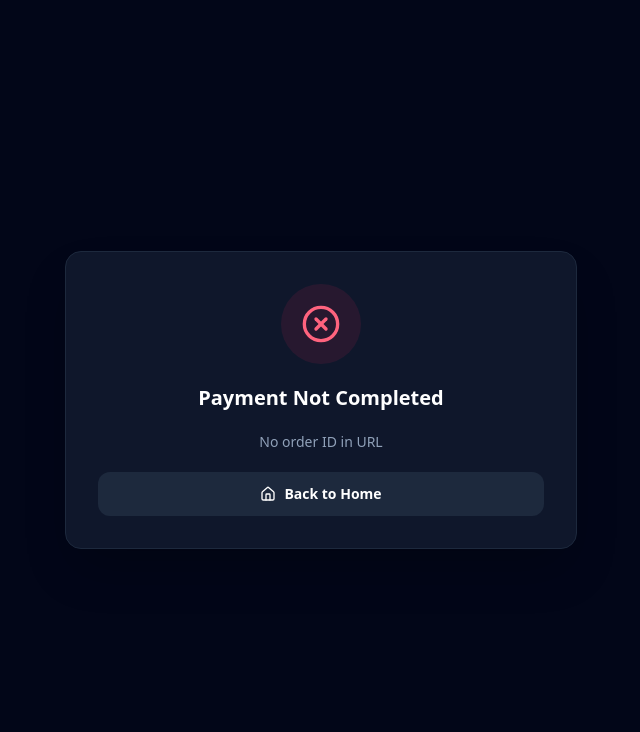
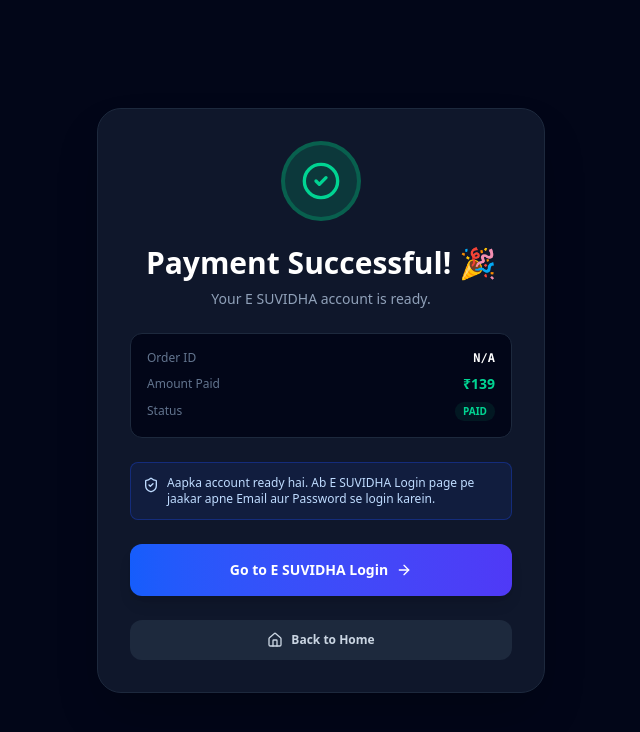
Before and after one commit to pankaj34540/999tools, a React (Vite) app: page /payment-success in a window 1280 px wide. Shown: the top 732 px of the page, without its empty margins (319-959 px from the left). Built offline with nearby package versions, Linux system fonts and the light colour scheme; no server answers; the database is empty.

Commit message:
Refactor PaymentSuccessPage component

```diff
--- a/src/pages/PaymentSuccessPage.tsx
+++ b/src/pages/PaymentSuccessPage.tsx
@@ -1,239 +1,69 @@
-import React, { useEffect, useState } from 'react';
-import { useSearchParams, useNavigate } from 'react-router-dom';
-import { CheckCircle2, XCircle, Loader2, ArrowRight, Home } from 'lucide-react';
-import { doc, updateDoc, getDoc } from 'firebase/firestore';
-import { db } from '../config/firebase';
-import { useSEO } from '../hooks/useSEO';
-
-type Status = 'loading' | 'paid' | 'failed' | 'pending';
+import React from 'react';
+import { useNavigate } from 'react-router-dom';
+import { CheckCircle2, Home, ArrowRight, ShieldCheck } from 'lucide-react';
 
 const PaymentSuccessPage: React.FC = () => {
-  const [searchParams] = useSearchParams();
   const navigate = useNavigate();
-  const [status, setStatus] = useState<Status>('loading');
-  const [details, setDetails] = useState<any>(null);
-  const [errorMsg, setErrorMsg] = useState('');
-  const [saved, setSaved] = useState(false);
-
-  const orderId = searchParams.get('order_id');
-  const urlType = searchParams.get('type') || 'service_order';
-
-  // 🔒 SEO: Transactional page — never indexed by Google
-  useSEO({
-    title: 'Payment Complete — 999tools',
-    description: 'Payment verification page.',
-    noindex: true,
-  });
-
-  useEffect(() => {
-    if (!orderId) {
-      setStatus('failed');
-      setErrorMsg('No order ID in URL');
-      return;
-    }
-    verifyPayment();
-    // eslint-disable-next-line react-hooks/exhaustive-deps
-  }, [orderId]);
-
-  const verifyPayment = async () => {
-    try {
-      const res = await fetch(`/api/cashfree-verify-order?order_id=${orderId}`);
-      const data = await res.json();
-
-      if (!res.ok) {
-        setStatus('failed');
-        setErrorMsg(data.error || 'Could not verify payment');
-        return;
-      }
-
-      setDetails(data);
-      const orderTags = data.orderTags || {};
-      const detectedType = orderTags.type || urlType;
-
-      if (data.status === 'PAID') {
-        setStatus('paid');
-        if (!saved && orderId) {
-          try {
-            // ═══════════════════════════════════════
-            // SUBSCRIPTION
-            // ═══════════════════════════════════════
-            if (detectedType === 'subscription') {
-              const reqRef = doc(db, 'paymentRequests', orderId);
-              const snap = await getDoc(reqRef);
-              if (snap.exists()) {
-                const existing = snap.data();
-                if (existing?.status !== 'approved') {
-                  await updateDoc(reqRef, {
-                    status: 'approved',
-                    verifiedAt: new Date().toISOString(),
-                    verifiedVia: 'cashfree_success_page',
-                    cashfreePaymentId: data.orderId || '',
-                    validUntil: new Date(
-                      Date.now() +
-                        ((orderTags.billingCycle === 'monthly' ? 30 : 365) * 86400000)
-                    ).toISOString(),
-                  });
-                }
-              }
-            }
-            // ═══════════════════════════════════════
-            // VLE REGISTRATION
-            // ═══════════════════════════════════════
-            else if (detectedType === 'vle_registration') {
-              const appId = orderTags.applicationId;
-              if (appId) {
-                const appRef = doc(db, 'vleApplications', appId);
-                const snap = await getDoc(appRef);
-                if (snap.exists()) {
-                  const existing = snap.data();
-                  if (existing?.paymentStatus !== 'paid') {
-                    await updateDoc(appRef, {
-                      paymentStatus: 'paid',
-                      cashfreePaymentId: data.orderId || '',
-                      cashfreeOrderId: orderId,
-                      verifiedAt: new Date().toISOString(),
-                    });
-                  }
-                }
-              }
-            }
-            // ═══════════════════════════════════════
-            // SERVICE ORDER (default)
-            // ═══════════════════════════════════════
-            else {
-              const orderRef = doc(db, 'serviceOrders', orderId);
-              const snap = await getDoc(orderRef);
-              if (snap.exists()) {
-                const existing = snap.data();
-                if (existing?.paymentStatus !== 'paid') {
-                  await updateDoc(orderRef, {
-                    paymentStatus: 'paid',
-                    paymentReference: orderId,
-                    cashfreePaymentId: data.orderId || '',
-                    ownerNotes: `Verified via success page. Payment ID: ${data.orderId}`,
-                    updatedAt: new Date().toISOString(),
-                  });
-                }
-              }
-            }
-            setSaved(true);
-          } catch (err: any) {
-            console.error('Firestore update failed:', err);
-          }
-        }
-      } else if (data.status === 'ACTIVE') {
-        setStatus('pending');
-      } else {
-        setStatus('failed');
-        setErrorMsg(`Payment status: ${data.status}`);
-      }
-    } catch (err: any) {
-      setStatus('failed');
-      setErrorMsg(err.message || 'Verification failed');
-    }
-  };
-
-  const getSuccessMessage = () => {
-    if (details) {
-      const tags = details.orderTags || {};
-      const t = tags.type || urlType;
-      if (t === 'subscription') return 'Your plan has been activated instantly.';
-      if (t === 'vle_registration')
-        return 'Your VLE application has been submitted. Credentials will be sent to your WhatsApp & Email within 15-30 minutes.';
-    }
-    return 'Your order has been placed and is now being processed.';
-  };
+  const params = new URLSearchParams(window.location.search);
+  const orderId = params.get('order_id') || 'N/A';
 
   return (
     <div className="min-h-screen bg-slate-950 flex items-center justify-center p-4">
-      <div className="max-w-lg w-full bg-slate-900 rounded-2xl border border-slate-800 shadow-2xl overflow-hidden">
-        <div className="p-8 text-center space-y-5">
-          {status === 'loading' && (
-            <>
-              <div className="w-20 h-20 mx-auto rounded-full bg-indigo-500/10 flex items-center justify-center">
-                <Loader2 className="w-10 h-10 text-indigo-400 animate-spin" />
-              </div>
-              <h1 className="text-xl font-bold text-white">Verifying Payment...</h1>
-              <p className="text-sm text-slate-400">Please wait, don't close this page.</p>
-            </>
-          )}
+      <div className="bg-slate-900 rounded-3xl border border-slate-800 shadow-2xl max-w-md w-full p-8 text-center space-y-6">
 
-          {status === 'paid' && (
-            <>
-              <div className="w-20 h-20 mx-auto rounded-full bg-emerald-500/10 flex items-center justify-center">
+        {/* Success Icon */}
+        <div className="w-20 h-20 mx-auto rounded-full bg-emerald-500/20 flex items-center justify-center border-4 border-emerald-500/30">
           <CheckCircle2 className="w-10 h-10 text-emerald-400" />
         </div>
-              <h1 className="text-2xl font-black text-white">Payment Successful! 🎉</h1>
-              <p className="text-sm text-slate-400">{getSuccessMessage()}</p>
 
-              {details && (
-                <div className="bg-slate-950 rounded-xl border border-slate-800 p-4 text-left text-xs space-y-2">
-                  <div className="flex justify-between">
-                    <span className="text-slate-400">Order ID:</span>
-                    <span className="text-white font-mono text-[10px]">{details.orderId}</span>
+        {/* Title */}
+        <div>
+          <h1 className="text-3xl font-black text-white mb-2">Payment Successful! 🎉</h1>
+          <p className="text-slate-400 text-sm">Your E SUVIDHA account is ready.</p>
         </div>
-                  {(details.serviceName || details.note) && (
-                    <div className="flex justify-between">
-                      <span className="text-slate-400">Details:</span>
-                      <span className="text-white font-bold">
-                        {details.serviceName || details.note}
-                      </span>
+
+        {/* Order Details */}
+        <div className="bg-slate-950 rounded-xl p-4 border border-slate-800 text-left space-y-2">
+          <div className="flex justify-between items-center">
+            <span className="text-xs text-slate-500">Order ID</span>
+            <span className="text-xs font-mono font-bold text-white">{orderId}</span>
           </div>
-                  )}
-                  <div className="flex justify-between">
-                    <span className="text-slate-400">Amount Paid:</span>
-                    <span className="text-emerald-400 font-bold">₹{details.amount}</span>
+          <div className="flex justify-between items-center">
+            <span className="text-xs text-slate-500">Amount Paid</span>
+            <span className="text-sm font-black text-emerald-400">₹139</span>
+          </div>
+          <div className="flex justify-between items-center">
+            <span className="text-xs text-slate-500">Status</span>
+            <span className="text-[10px] font-bold text-emerald-400 bg-emerald-500/10 px-2 py-0.5 rounded-full">PAID</span>
           </div>
         </div>
-              )}
 
-              <div className="bg-blue-900/20 border border-blue-800/50 rounded-lg p-3 text-xs text-blue-200 text-left">
-                📧 A confirmation will be sent shortly. Keep your order ID saved for tracking.
+        {/* Info Note */}
+        <div className="bg-blue-900/20 border border-blue-800/50 rounded-lg p-3 text-xs text-blue-200 flex gap-2">
+          <ShieldCheck className="w-4 h-4 flex-shrink-0 mt-0.5" />
+          <div className="text-left">
+            Aapka account ready hai. Ab E SUVIDHA Login page pe jaakar apne Email aur Password se login karein.
+          </div>
         </div>
 
+        {/* Login Button */}
+        <button
+          onClick={() => navigate('/e-suvidha')}
+          className="w-full py-4 bg-gradient-to-r from-blue-600 to-indigo-600 hover:from-blue-500 hover:to-indigo-500 text-white font-black text-sm rounded-xl shadow-lg transition flex items-center justify-center gap-2"
+        >
+          Go to E SUVIDHA Login
+          <ArrowRight className="w-4 h-4" />
+        </button>
+
+        {/* Home Button */}
         <button
           onClick={() => navigate('/')}
-                className="w-full flex items-center justify-center gap-2 px-4 py-3 bg-emerald-600 hover:bg-emerald-500 text-white text-sm font-bold rounded-xl transition"
+          className="w-full py-3 bg-slate-800 hover:bg-slate-700 text-slate-300 font-bold text-xs rounded-xl transition flex items-center justify-center gap-2"
         >
-                <Home className="w-4 h-4" /> Back to Home
+          <Home className="w-4 h-4" />
+          Back to Home
         </button>
-            </>
-          )}
 
-          {status === 'pending' && (
-            <>
-              <div className="w-20 h-20 mx-auto rounded-full bg-amber-500/10 flex items-center justify-center">
-                <Loader2 className="w-10 h-10 text-amber-400" />
-              </div>
-              <h1 className="text-xl font-bold text-white">Payment Pending</h1>
-              <p className="text-sm text-slate-400">
-                Payment is still being processed. Please check again.
-              </p>
-              <button
-                onClick={verifyPayment}
-                className="w-full flex items-center justify-center gap-2 px-4 py-3 bg-indigo-600 hover:bg-indigo-500 text-white text-sm font-bold rounded-xl transition"
-              >
-                Check Again <ArrowRight className="w-4 h-4" />
-              </button>
-            </>
-          )}
-
-          {status === 'failed' && (
-            <>
-              <div className="w-20 h-20 mx-auto rounded-full bg-rose-500/10 flex items-center justify-center">
-                <XCircle className="w-10 h-10 text-rose-400" />
-              </div>
-              <h1 className="text-xl font-bold text-white">Payment Not Completed</h1>
-              <p className="text-sm text-slate-400">{errorMsg || 'Something went wrong.'}</p>
-              <button
-                onClick={() => navigate('/')}
-                className="w-full flex items-center justify-center gap-2 px-4 py-3 bg-slate-800 hover:bg-slate-700 text-white text-sm font-bold rounded-xl transition"
-              >
-                <Home className="w-4 h-4" /> Back to Home
-              </button>
-            </>
-          )}
-        </div>
       </div>
     </div>
   );
```
Lines whose indentation alone changed are shown as unchanged.
